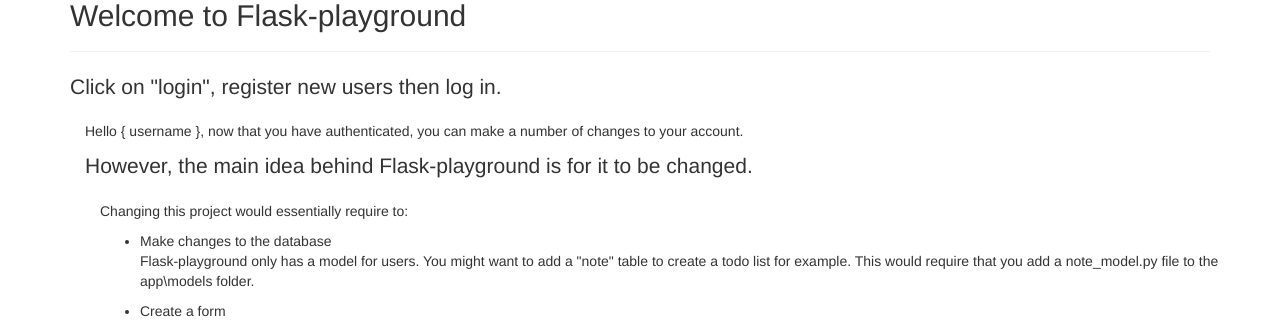
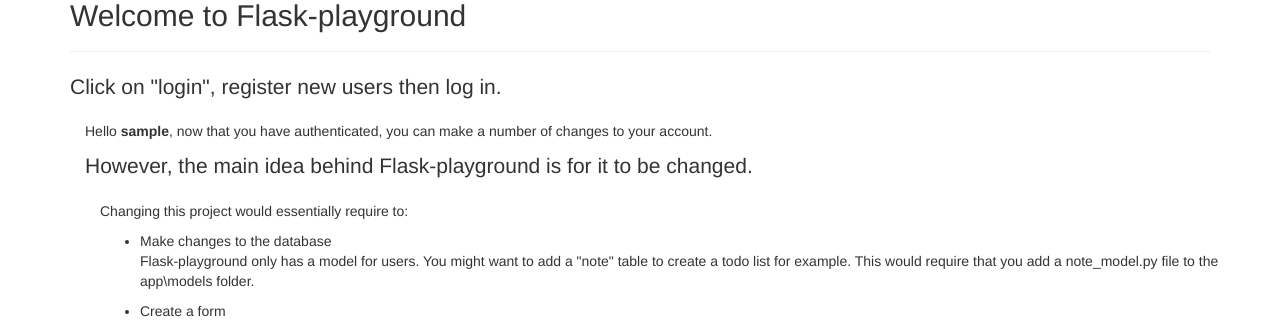
Before and after one commit to pn141/Flask_playground, a Flask app: page / in a window 1280 px wide. Shown: the part 113-434 px from the top of the page. Run offline with Flask 2, Linux system fonts and the light colour scheme; a user stored in the database is signed in; tables that the repository leaves empty hold one stand-in row (values such as "Sample post"); parts of the project's set-up code (start-up, migrations or seed data) failed here and were passed over; some libraries are stand-ins or nearby versions.

Commit message:
first updates

```diff
--- a/app/__init__.py
+++ b/app/__init__.py
@@ -4,7 +4,7 @@ from flask_mail import Mail
 from flask_moment import Moment
 from flask_sqlalchemy import SQLAlchemy
 from flask_login import LoginManager
-from repository.config import config
+from .. config import config
 
 bootstrap = Bootstrap()
 mail = Mail()
--- a/app/email.py
+++ b/app/email.py
@@ -10,6 +10,8 @@ def send_email(to, subject, template, **kwargs):
 
     msg.body = render_template(template + '.txt', **kwargs)
     msg.html = render_template(template + '.html', **kwargs)
+    print(msg.html)
 
     with app.app_context():
+        print(msg)
         mail.send(msg)
--- a/app/templates/index.html
+++ b/app/templates/index.html
@@ -14,7 +14,7 @@ Flask-playground
   {% if current_user.is_authenticated %}
   <div class="container">
     <p>
-    Hello { username }, now that you have authenticated, you can make a number of changes to your account.
+    Hello <b>{{ current_user.username }}</b>, now that you have authenticated, you can make a number of changes to your account.
     </p>
     <p class="lead">
     However, the main idea behind Flask-playground is for it to be changed.
```
Also changed, not shown: data-dev.sqlite, 1 other file.
